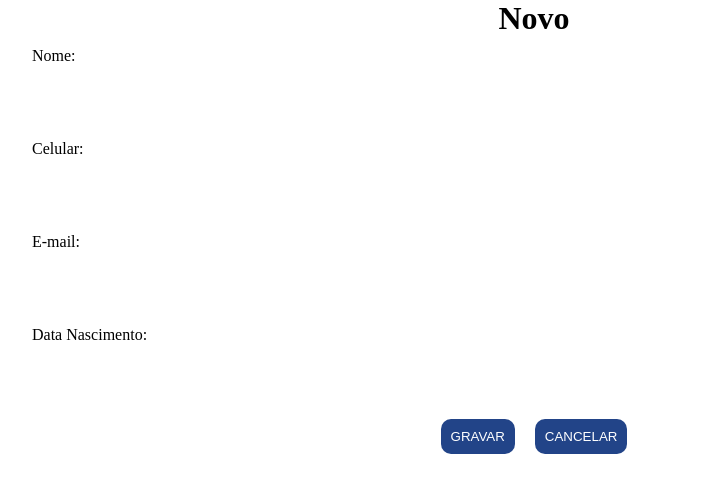
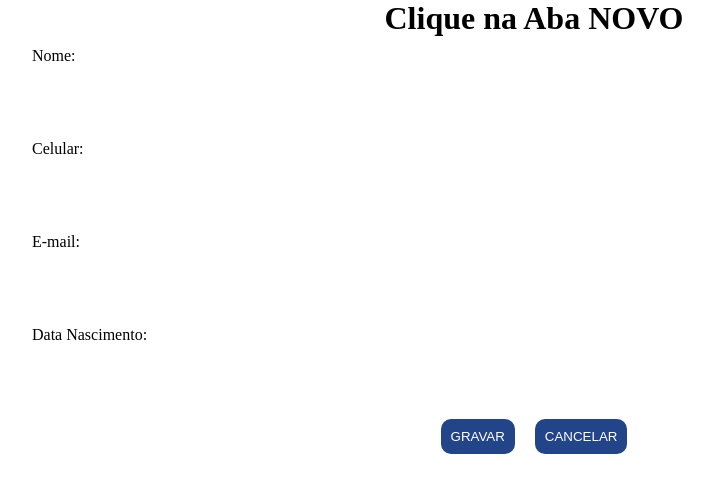
Before and after one commit to jbmjbmjbm/AGENDA_JS, a plain HTML site: page novo.html in a window 1280 px wide. Shown: the whole page, without its empty margins (106-819 px from the left). Drawn offline with Linux system fonts and the light colour scheme.

Commit message:
Bora Pessoal

```diff
--- a/novo.html
+++ b/novo.html
@@ -10,7 +10,7 @@
   <body>
     <header></header>
     <main id="novo">
-      <h1>Novo</h1>
+      <h1>Clique na Aba NOVO</h1>
       <div class="elementosForm">
         <div class="campoForm">
           <label for="f_nome">Nome: </label>
```
